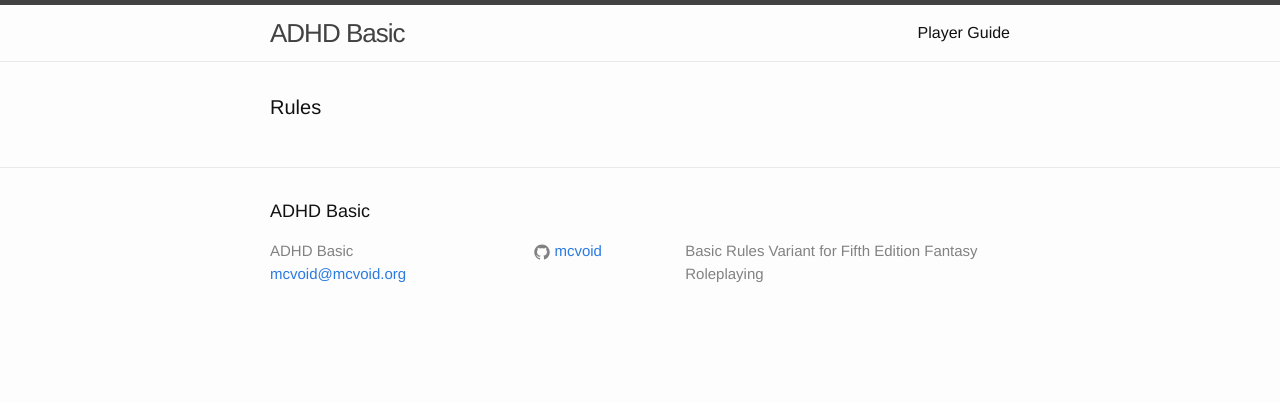
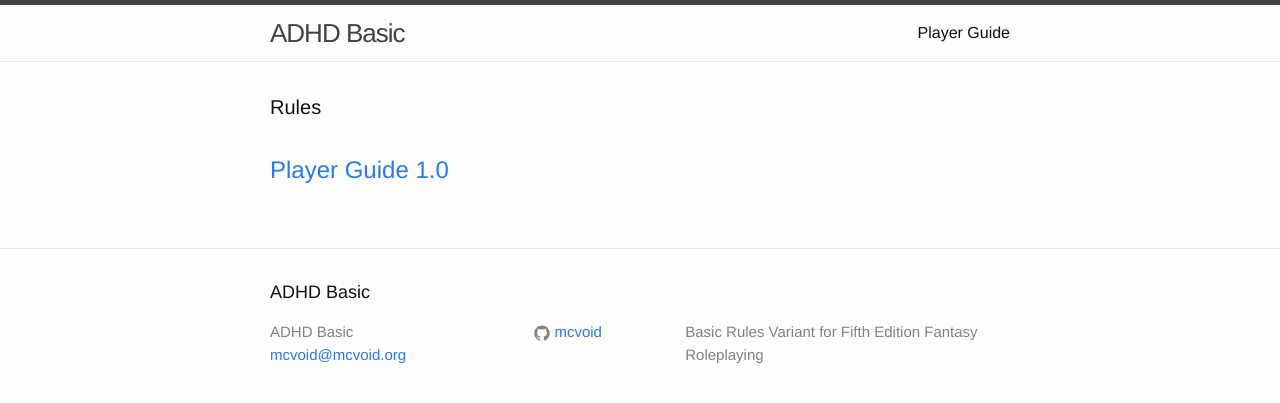
Before and after one commit to mcvoid/mcvoid.github.io, a Jekyll site: the page built from index.html, in a window 1280 px wide. Shown: the top 403 px of the page. Built offline with Jekyll 4.4.1, drawn with Linux system fonts in a browser that asks for light colours.

Commit message:
players guide added

```diff
--- a/index.html
+++ b/index.html
@@ -7,10 +7,10 @@ layout: default
   <h1 class="page-heading">Rules</h1>
 
   <ul class="post-list">
-    {% for post in site.posts %}
+    {% for page in site.pages %}
       <li>
         <h2>
-          <a class="post-link" href="{{ post.url | prepend: site.baseurl }}">{{ post.title }} {{ post.version }}</a>
+          <a class="post-link" href="{{ page.url | prepend: site.baseurl }}">{{ page.title }} {{ page.version }}</a>
         </h2>
       </li>
     {% endfor %}
```
